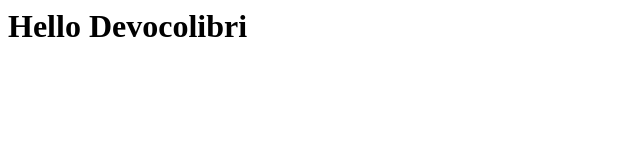
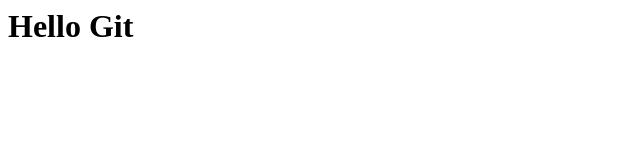
Before and after one commit to NailYS/Git-Sample, a plain HTML site: page index.html in a window 1280 px wide. Shown: the whole page, without its empty margins (0-640 px from the left). Drawn offline with Linux system fonts and the light colour scheme.

Commit message:
Wrong commit

```diff
--- a/index.html
+++ b/index.html
@@ -1 +1 @@
-<h1>Hello Devocolibri</h1>
+<h1>Hello Git</h1>
```
